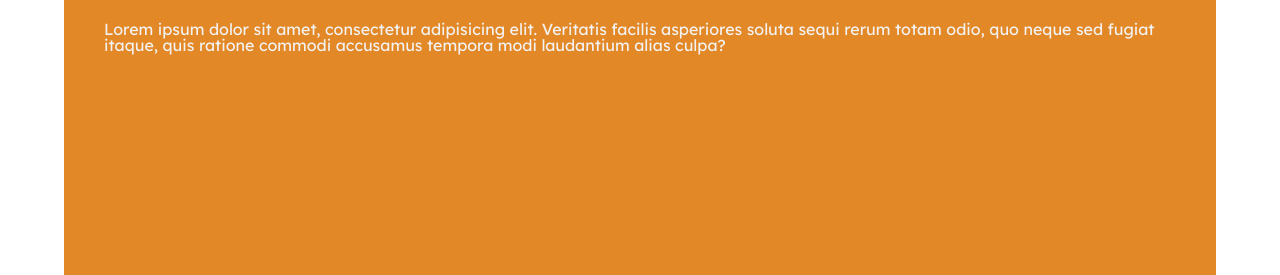
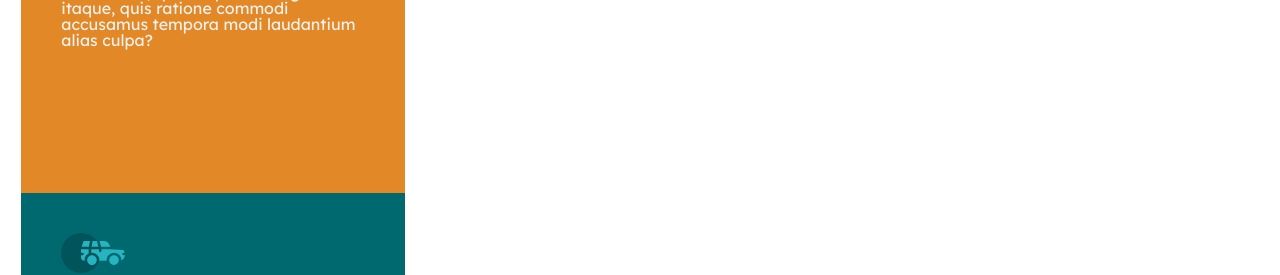
Before and after one commit to RaquelOrtegaLabrac/w2-ch1-raquel-ortega, a website: page index.html in a window 1280 px wide. Shown: the part 300-575 px from the top of the page. Drawn offline with Linux system fonts and the light colour scheme.

Commit message:
Add responsive features

```diff
--- a/sass/_responsive.scss
+++ b/sass/_responsive.scss
@@ -0,0 +1,7 @@
+$breakpoint_desktop: 1200px;
+
+@mixin desktop {
+  @media only screen and (min-width: #{$breakpoint_desktop}) {
+    @content;
+  }
+}
--- a/sass/styles.scss
+++ b/sass/styles.scss
@@ -19,13 +19,26 @@ body {
 .app-container {
   display: grid;
   grid-template-columns: 1fr;
-  grid-template-rows: repeat(3, 1fr);
+  grid-template-rows: repeat(1fr);
   grid-column-gap: 0px;
   height: 100%;
   width: 100%;
+  @include desktop {
+    grid-template-columns: 1fr 1fr 1fr;
+    .first-section {
+      grid-column: 1;
+    }
+    .second-section {
+      grid-column: 2;
+    }
+    .third-section {
+      grid-column: 3;
+    }
+  }
 
   section {
     margin: 0% 5%;
+
     h2 {
       text-transform: uppercase;
       font-family: system-ui, -apple-system, BlinkMacSystemFont, "Segoe UI",
```
Also changed, not shown: styles.css, 1 other file.
